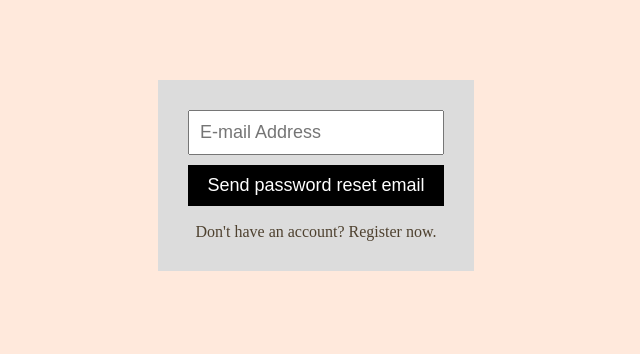
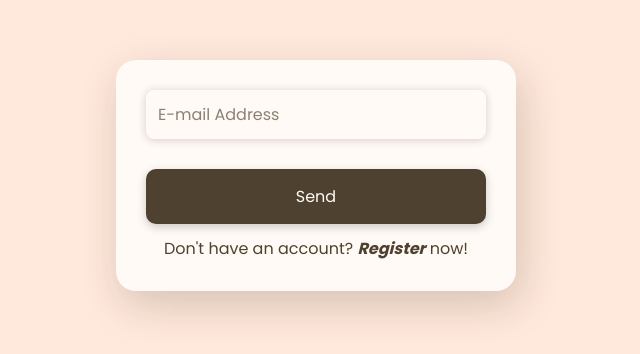
Before and after one commit to Jocelin21/InuKoi, a React (Create React App) app: page /reset in a window 1280 px wide. Shown: the part 228-582 px from the top of the page, without its empty margins (324-964 px from the left). Built offline with nearby package versions, Linux system fonts and the light colour scheme; no server answers; a web font is replaced by a local one.

Commit message:
reset.js and styling update

```diff
--- a/src/components/Reset.js
+++ b/src/components/Reset.js
@@ -28,10 +28,10 @@ function Reset() {
           className="reset__btn"
           onClick={() => sendPasswordReset(email)}
         >
-          Send password reset email
+          Send
         </button>
-        <div>
-          Don't have an account? <Link to="/signup">Register</Link> now.
+        <div className="rreg">
+          Don't have an account? <Link to="/signup" className="signlink">Register</Link> now!
         </div>
       </div>
     </div>
--- a/src/styles/Reset.css
+++ b/src/styles/Reset.css
@@ -9,22 +9,57 @@
     display: flex;
     flex-direction: column;
     text-align: center;
-    background-color: #dcdcdc;
+    background-color: #FFFAF5;
     padding: 30px;
+    border-radius: 20px;
+    box-shadow: 5px 14px 40px 0 rgba(60, 39, 18, 0.2);
   }
   .reset__textBox {
-    padding: 10px;
-    font-size: 18px;
     margin-bottom: 10px;
+    border: rgba(66, 16, 16, 0.5);
+    border-radius: 8px;
+    padding: 12px;
+    font-size: 16px;
+    font-family: 'Poppins', sans-serif;
+    background-color: #FFFAF5;
+    box-shadow: 0 1px 8px rgba(66, 16, 16, 0.2);
+    width: 100%;
+    box-sizing: border-box;
+    color: #4e412f;
   }
+
+  .reset__textBox::placeholder {
+    font-weight: 400;
+    font-size: 16px;
+    font-family: 'Poppins', sans-serif;
+    box-sizing: border-box;
+    color: #4e412fa7;
+  }
+
   .reset__btn {
-    padding: 10px;
-    font-size: 18px;
-    margin-bottom: 10px;
+    margin-top: 20px;
     border: none;
-    color: white;
-    background-color: black;
+    border-radius: 10px;
+    padding: 15px;
+    font-size: 16px;
+    font-family: 'Poppins', sans-serif;
+    background-color: #4E412F;
+    box-shadow: 0 3px 10px rgba(0, 0, 0, 0.2);
+    width: 100%;
+    box-sizing: border-box;
+    color: #FFFAF5;
   }
   .reset div {
     margin-top: 7px;
   }
+
+.rreg {
+  font-family: 'Poppins', sans-serif;
+  color: #4e412f;
+  padding-top: 5px;
+}
+
+.signlink {
+  font-style: italic;
+  font-weight: bold;
+}
```
